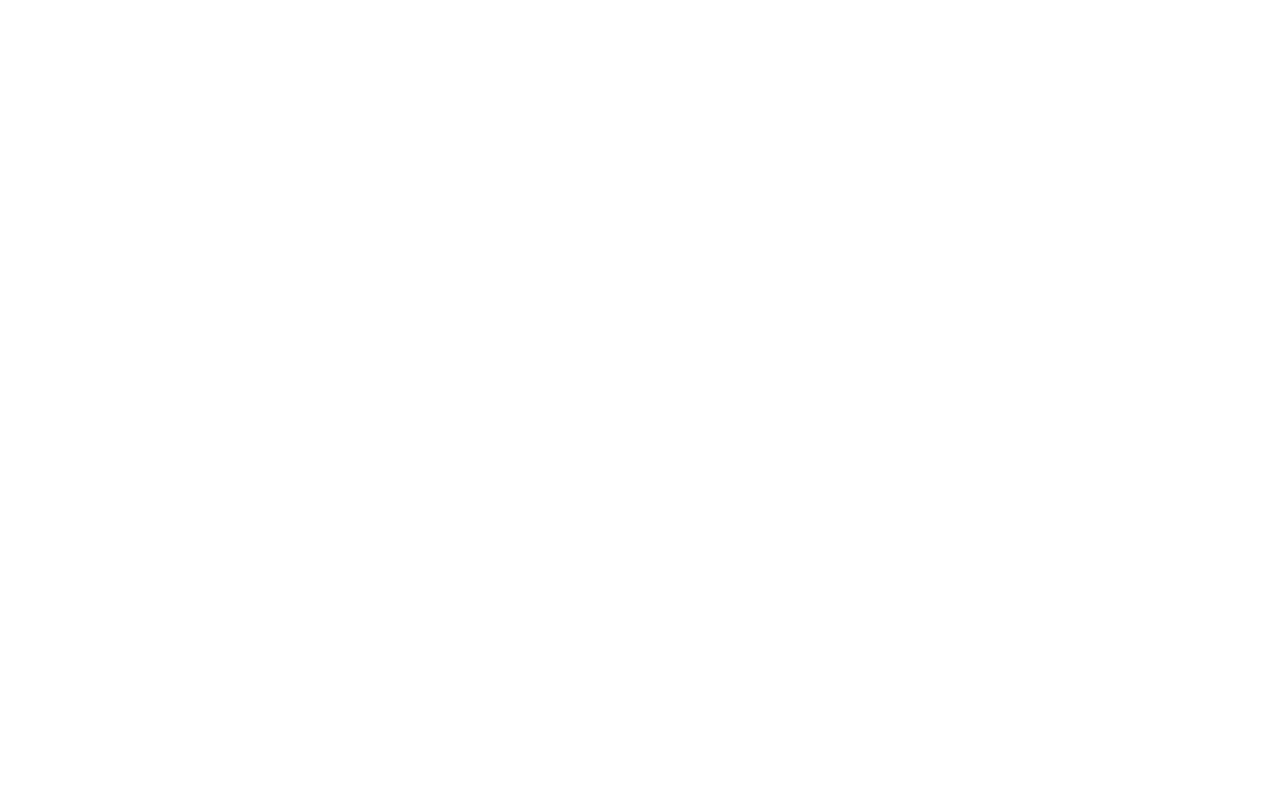
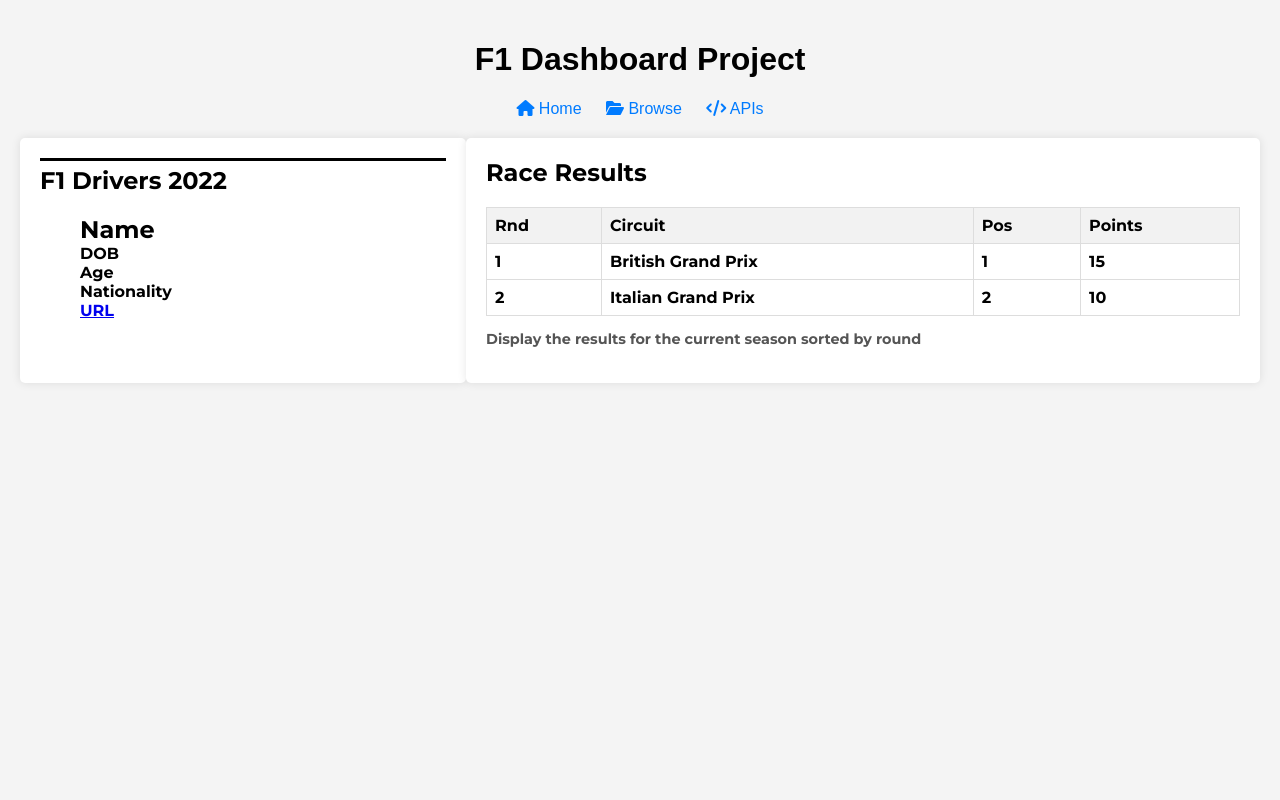
Before and after one commit to tduy755/comp3512_assign1, a PHP site: page /driver.php in a window 1280 px wide. Before the commit the page is empty. Run offline with PHP 8.4, Linux system fonts and the light colour scheme.

Commit message:
add basic layout for driver page

```diff
--- a/api/drivers.php
+++ b/api/drivers.php
@@ -6,9 +6,8 @@ try {
 
     //Test database connection
     $sql = $pdo ->query("select * from drivers ");
-    $results = $sql -> fetchAll(PDO::FETCH_ASSOC);
 
-     foreach ($results as $row) {
+     while($row = $sql -> fetch(PDO::FETCH_ASSOC)){
         echo "ID: " . $row['driverId'] . " - Name: " . $row['surname'] . "<br>";
     }
 } catch (PDOException $e) {
--- a/driver.php
+++ b/driver.php
@@ -1,3 +1,66 @@
 <!-- The next shown is the Driver Page. It includes details about the driver as well as race
 results for that driver for the season. How will the page “know” which driver to display?
 It will be passed the driverRef value for the driver. -->
+<!DOCTYPE html>
+<html lang="en">
+<head>
+    <meta charset="UTF-8">
+    <meta name="viewport" content="width=device-width, initial-scale=1.0">
+    <title>F1 Dashboard Project</title>
+    <link rel="stylesheet" href="styles/driver.css"> <!-- Link to the CSS file -->
+    <link rel="stylesheet" href="https://cdnjs.cloudflare.com/ajax/libs/font-awesome/6.0.0-beta3/css/all.min.css">
+    <link href="https://fonts.googleapis.com/css2?family=Montserrat:wght@700&display=swap" rel="stylesheet">
+
+</head>
+<body>
+
+<header>
+    <h1>F1 Dashboard Project</h1>
+    <nav>
+    <a href="#"><i class="fas fa-home"></i> Home</a>
+<a href="#"><i class="fas fa-folder-open"></i> Browse</a>
+<a href="#"><i class="fas fa-code"></i> APIs</a>
+    </nav>
+</header>
+
+<div class="container">
+    <div class="driver-details">
+        <h2>F1 Drivers 2022</h2>
+        <ul>
+            <li id=name>Name</li>
+            <li id=dob>DOB</li>
+            <li id=age>Age</li>
+            <li id=nationality>Nationality</li>
+            <li id=url><a href="#">URL</a></li>
+        </ul>
+
+    </div>
+
+    <div class="race-results">
+        <h2>Race Results</h2>
+        <table>
+            <tr>
+                <th>Rnd</th>
+                <th>Circuit</th>
+                <th>Pos</th>
+                <th>Points</th>
+            </tr>
+            <tr>
+                <td>1</td>
+                <td>British Grand Prix</td>
+                <td>1</td>
+                <td>15</td>
+            </tr>
+            <tr>
+                <td>2</td>
+                <td>Italian Grand Prix</td>
+                <td>2</td>
+                <td>10</td>
+            </tr>
+        </table>
+        <p class="note">Display the results for the current season sorted by round</p>
+    </div>
+</div>
+
+</body>
+</html>
--- /dev/null
+++ b/styles/driver.css
@@ -0,0 +1,76 @@
+body {
+    font-family: Arial, sans-serif;
+    margin: 0;
+    padding: 20px;
+    background-color: #f4f4f4;
+}
+header {
+    text-align: center;
+    margin-bottom: 20px;
+}
+nav {
+    margin-bottom: 20px;
+}
+nav a {
+    margin: 0 10px;
+    text-decoration: none;
+    color: #007BFF;
+}
+.container {
+    display: flex;
+    justify-content: space-between;
+}
+.driver-details, .race-results {
+    background: white;
+    padding: 20px;
+    border-radius: 5px;
+    box-shadow: 0 0 10px rgba(0, 0, 0, 0.1);
+
+}
+
+.driver-details{
+    width: 35%;
+    font-family: 'Montserrat', sans-serif;
+}
+
+.race-results{
+    width: 65%;
+    font-family: 'Montserrat', sans-serif;
+}
+h2 {
+    margin-top: 0;
+}
+table {
+    width: 100%;
+    border-collapse: collapse;
+    margin-top: 10px;
+}
+table, th, td {
+    border: 1px solid #ddd;
+}
+th, td {
+    padding: 8px;
+    text-align: left;
+}
+th {
+    background-color: #f2f2f2;
+}
+.note {
+    color: #555;
+    font-size: 0.9em;
+}
+
+ul {
+    list-style-type: none; /* Remove bullet points */
+}
+
+#name {
+    font-size: 1.5em;
+}
+
+.driver-details h2 {
+    border-top: 3px solid #000000; /* Add a blue border below the header */
+
+    padding-top: 5px;
+
+}
```
